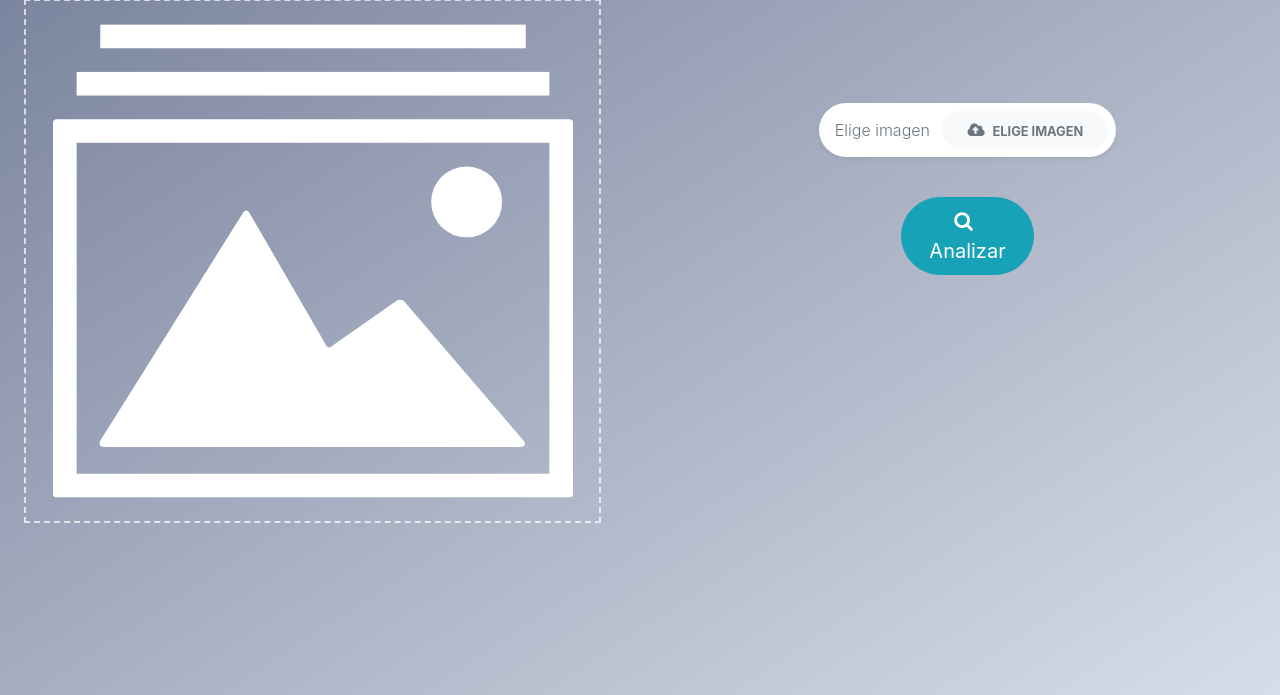
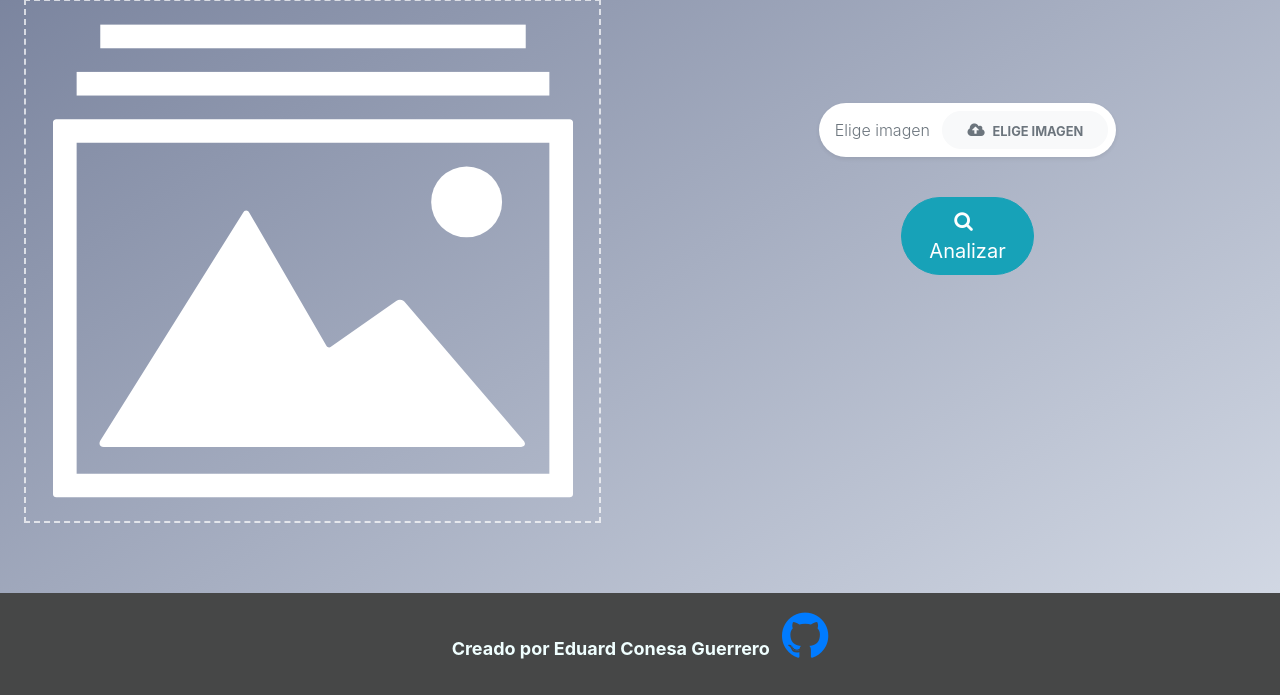
Before and after one commit to edcogue/breast-mammography-detection, a Flask app: page /analize_yolo in a window 1280 px wide. Shown: the part 105-800 px from the top of the page. Run offline with Flask 3, Linux system fonts and the light colour scheme; parts of the project's set-up code (start-up, migrations or seed data) failed here and were passed over; some libraries are stand-ins or nearby versions.

Commit message:
Added footer and legend for abnormalities types

```diff
--- /dev/null
+++ b/web/static/css/footer/style.css
@@ -0,0 +1,8 @@
+footer{
+    background-color: rgb(70, 71, 71);
+}
+
+#created_by {
+    color: azure;
+    font-size: 18px;
+}
--- /dev/null
+++ b/web/static/css/legend/style.css
@@ -0,0 +1,7 @@
+.colored-label{
+    height: 20px; width: 20px; margin:0 10px 0 0; justify-content: center;
+}
+
+.legend-label {
+    font-size: 23px;
+}
--- a/web/static/js/analize_vit_view/index.js
+++ b/web/static/js/analize_vit_view/index.js
@@ -59,11 +59,13 @@ $(document).ready(function (e) {
         $("#upload_image_container").hide();
         $("#submit_button").hide();
         $("#download_button").show();
+        $("#legend").show();
         $("#refresh_button").show();
       },
       error: function (response) {
         $("#alert_banner").html(response.responseText);
         $("#loader_spiner").hide();
+        $("#legend").hide();
         $("#alert_banner").show();
         $("#notPreview").hide();
       },
--- a/web/static/js/analize_yolo_view/index.js
+++ b/web/static/js/analize_yolo_view/index.js
@@ -59,11 +59,13 @@ $(document).ready(function (e) {
         $("#upload_image_container").hide();
         $("#submit_button").hide();
         $("#download_button").show();
+        $("#legend").show();
         $("#refresh_button").show();
       },
       error: function (response) {
         $("#alert_banner").html(response.responseText);
         $("#loader_spiner").hide();
+        $("#legend").hide();
         $("#alert_banner").show();
         $("#notPreview").hide();
       },
--- a/web/templates/analize_yolo_view.html
+++ b/web/templates/analize_yolo_view.html
@@ -14,6 +14,14 @@
     />
     <link
       rel="stylesheet"
+      href="{{ url_for('static', filename='css/footer/style.css') }}"
+    />
+    <link
+      rel="stylesheet"
+      href="{{ url_for('static', filename='css/legend/style.css') }}"
+    />
+    <link
+      rel="stylesheet"
       href="https://stackpath.bootstrapcdn.com/font-awesome/4.7.0/css/font-awesome.min.css"
     />
   </head>
@@ -24,16 +32,6 @@
         <h1 class="display-5">
           Detección de masas cancerígenas en mamografías con YOLOv8
         </h1>
-        <!-- <p class="lead mb-0">Sube una imagen y la analizamos en tiempo real!</p>
-        <p class="mb-5 font-weight-light">
-          Creado por Mateo Rodríguez Lavado
-          <a
-            href="https://github.com/marodlav/breast_abnormalities_detection"
-            class="text-white"
-          >
-            <u><em class="fa fa-github ml-2"></em></u>
-          </a>
-        </p> -->
 
         <div class="row">
           <div class="col-md-6">
@@ -47,6 +45,58 @@
           <div class="col-md-6">
             <div class="row py-4" style="height: 100%">
               <div class="col-lg-6 align-self-center mx-auto">
+                <div id="legend" style="display: none">
+                  <h2>Tipos de anomalia</h2>
+                  <div class="row d-flex flex-row justify-content-start">
+                    <div
+                      class="container colored-label"
+                      style="background-color: rgba(255, 0, 0, 255)"
+                    ></div>
+                    <p class="legend-label">Calcificación</p>
+                  </div>
+                  <div class="row d-flex flex-row justify-content-start">
+                    <div
+                      class="container colored-label"
+                      style="background-color: rgba(0, 0, 255, 255)"
+                    ></div>
+                    <p class="legend-label">Masa</p>
+                  </div>
+                  <div class="row d-flex flex-row justify-content-start">
+                    <div
+                      class="container colored-label"
+                      style="background-color: rgba(234, 247, 42, 255)"
+                    ></div>
+                    <p class="legend-label">Asimetria</p>
+                  </div>
+                  <div class="row d-flex flex-row justify-content-start">
+                    <div
+                      class="container colored-label"
+                      style="background-color: rgba(0, 0, 0, 255)"
+                    ></div>
+                    <p class="legend-label">Cluster</p>
+                  </div>
+                  <div class="row d-flex flex-row justify-content-start">
+                    <div
+                      class="container colored-label"
+                      style="background-color: rgba(161, 97, 19, 255)"
+                    ></div>
+                    <p class="legend-label">Distorsión</p>
+                  </div>
+                  <div class="row d-flex flex-row justify-content-start">
+                    <div
+                      class="container colored-label"
+                      style="background-color: rgba(156, 8, 158, 255)"
+                    ></div>
+                    <p class="legend-label">Región espiculada</p>
+                  </div>
+                  <div class="row d-flex flex-row justify-content-start">
+                    <div
+                      class="container colored-label"
+                      style="background-color: rgba(97, 97, 97, 255)"
+                    ></div>
+                    <p class="legend-label">No asociada</p>
+                  </div>
+                </div>
                 <!-- Upload image input-->
                 <div
                   id="upload_image_container"
@@ -142,6 +192,19 @@
       </header>
     </div>
 
+    <footer class="text-center text-lg-start fixed-bottom">
+      <div class="text-center p-3">
+        <p id="created_by" class="mb font-weight-bold">
+          Creado por Eduard Conesa Guerrero
+          <a
+            href="https://github.com/edcogue/breast-mammography-detection"
+          >
+            <u><em class="fa fa-github ml-2 fa-3x"></em></u>
+          </a>
+        </p>
+      </div>
+    </footer>
+
     <script src="{{ url_for('static', filename='js/jquery.js') }}"></script>
     <script src="{{ url_for('static', filename='js/bootstrap.js') }}"></script>
     <script src="{{ url_for('static', filename='js/dwv-v0.30.8.min.js') }}"></script>
--- a/web/vit_detector.py
+++ b/web/vit_detector.py
@@ -7,6 +7,7 @@ from transformers import AutoModelForObjectDetection
 from transformers import AutoImageProcessor
 
 from vit_classifier import *
+from yolo_classifier import classify_type
 
 
 id2label = {0: 'Abnormality'}
@@ -40,9 +41,10 @@ def detect_abnormalities(image):
         w = float(w)
         h = float(h)
         results = classify_pathology(image.crop((x, y, w, h)))
+        color_type = classify_type(image.crop((x, y, w, h)))
         color_text = (0, 255, 0, 255) if results["label"] == "B" else (
             255, 0, 0, 255)
-        draw.rectangle((x, y, w, h), outline="red", width=8)
+        draw.rectangle((x, y, w, h), outline=color_type, width=8)
         draw.text(get_text_position(x, y, image),
                   f"{results['label'].upper()} {float(results['score']):.2f}", font=font, fill=color_text, stroke_width=1)
     return image
--- a/web/yolo_detector.py
+++ b/web/yolo_detector.py
@@ -25,9 +25,10 @@ def detect_abnormalities(image):
         w = float(w)
         h = float(h)
         results = classify_pathology(image.crop((x, y, w, h)))
+        color_type = classify_type(image.crop((x, y, w, h)))
         color_text = (0, 255, 0, 255) if results["label"] == "B" else (
             255, 0, 0, 255)
-        draw.rectangle((x, y, w, h), outline="red", width=8)
+        draw.rectangle((x, y, w, h), outline=color_type, width=8)
         draw.text(get_text_position(x, y, image),
                   f"{results['label'].upper()} {float(results['score']):.2f}", font=font, fill=color_text, stroke_width=1)
     return image
```
Also changed, not shown: web/templates/analize_vit_view.html (+53 -11 lines), web/templates/denoise_view.html (+17 -11 lines), web/templates/index.html (+18 -10 lines), web/yolo_classifier.py (+23 -1 lines).
